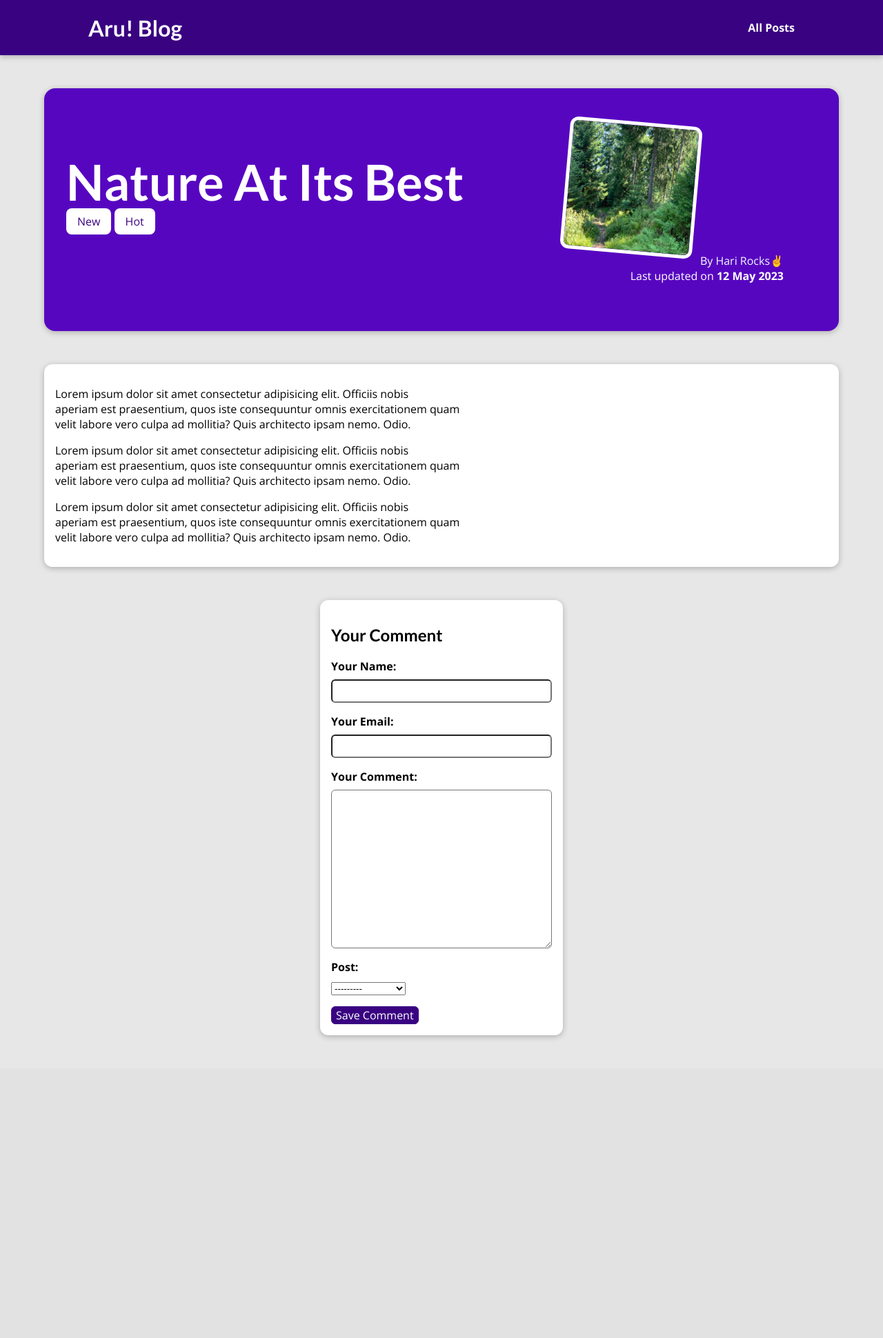
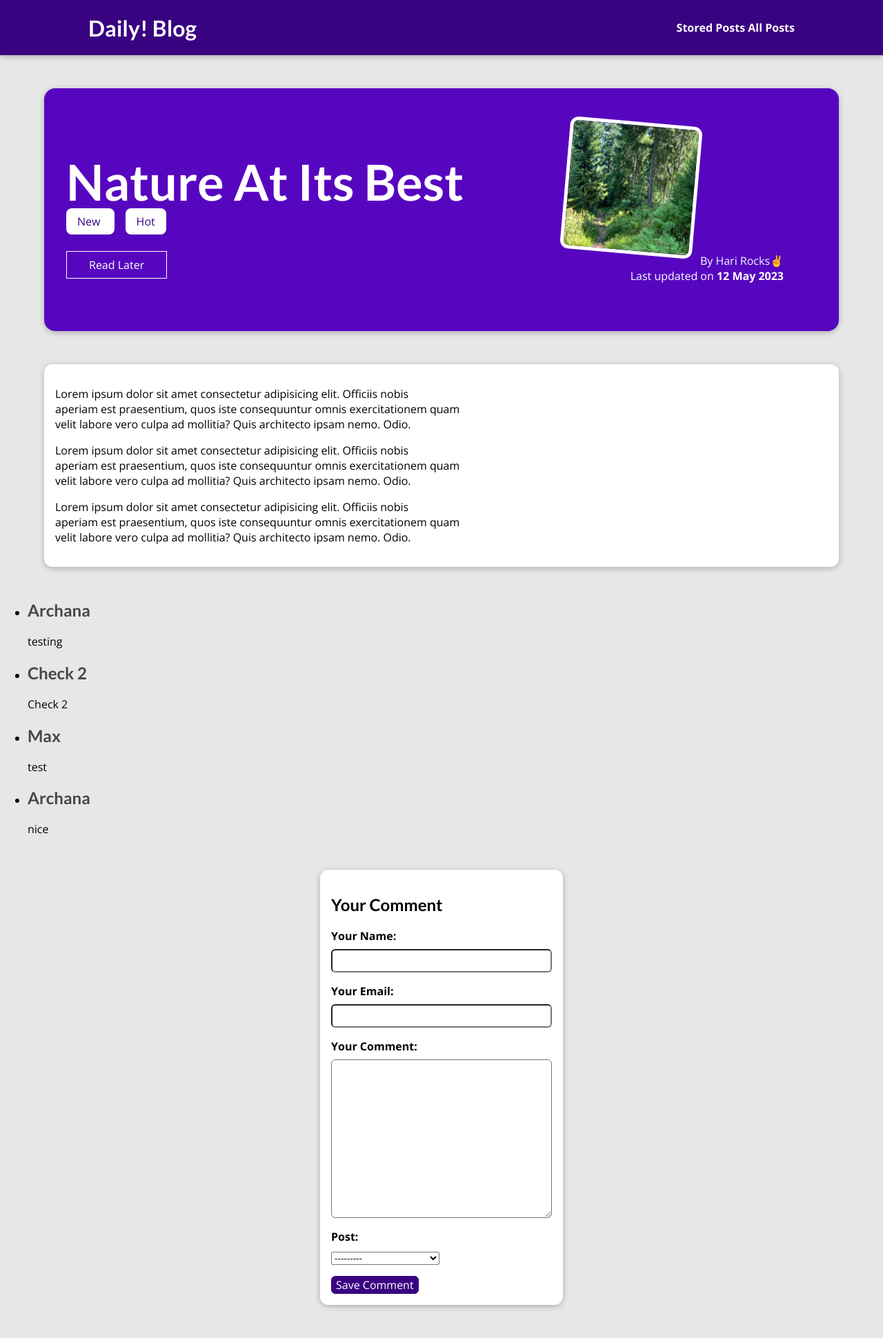
Before and after one commit to ArchanaKumari202068/Blog_Site, a Django app: a page that uses templates/base.html in a window 1280 px wide. Shown: the whole page at 69% size. Before the commit the page ends 1505 px from the top, so only its background shows below. Run offline with Django 4.2, Linux system fonts and the light colour scheme; data comes from the database, SQL or seed files in the repository.

Commit message:
added styling on comment form, storing comment & managing the Read Later via Session

```diff
--- a/blog/models.py
+++ b/blog/models.py
@@ -15,11 +15,8 @@
     def full_name(self):
         return f"{self.first_name} {self.last_name}"
 
-
-
     def __str__(self):
         return self.full_name()
-
 
 # Create your models here.
 class Post(models.Model):
@@ -34,8 +31,11 @@
     author = models.ForeignKey(
         Author,on_delete=models.SET_NULL,null=True,related_name="posts")
     # many to many
-    tag = models.ManyToManyField(Tag)
+    tags = models.ManyToManyField(Tag)
 
+
+    def __str__(self):
+        return self.title
 
 class Comment(models.Model):
     user_name = models.CharField(max_length=150)
--- a/blog/static/blog/post-detail.css
+++ b/blog/static/blog/post-detail.css
@@ -76,6 +76,7 @@
     color: #390281;
     padding:0.5rem 1rem;
     border-radius: 8px;
+    margin-right: 1rem;
   }
 
    #comment-form{
@@ -125,3 +126,85 @@
     padding:0.25rem;
     border-radius: 6px;
   }
+
+  .errorlist {
+    list-style:none;
+    margin:0.5rem 0;
+    padding: 0;
+    color: red;
+  }
+
+
+  .invalid label {
+    color: red;
+
+  }
+
+  .invalid input,
+  .invalid textarea {
+    border-color: #d6000b;
+    background-color: #ffe6e7;
+  }
+
+#alert {
+  margin:8rem auto 3rem auto;
+  border: 1px solid #d6000b;
+  background-color: #ffe6e7;
+  padding: 1rem;
+  width:80%;
+  max-width: 35rem;
+}
+
+#alert a{
+  text-decoration: none;
+  border:1px solid #d6000b;
+  background-color: #d6000b;
+  color: white;
+  padding: 0.2rem 1.5rem;
+  border-radius:6px;
+
+
+}
+
+#commment ul {
+  list-style:none;
+  margin: 0;
+  padding: 0;
+
+}
+
+#comment li{
+  margin-bottom:1rem;
+  border-bottom: 2px solid #ccc;
+
+}
+
+#comment li:last-of-type {
+  border-bottom: none;
+
+}
+
+#comments h2 {
+  color:#464646;
+
+}
+#read-later {
+  margin:2rem 0;
+
+}
+#read-later button{
+  background-color: transparent;
+  border:1px solid white;
+  padding:0.5rem 2rem;
+  font:inherit;
+  color: white;
+  cursor: pointer;
+
+}
+#read-later button:hover,
+#read-later buttton:active {
+  background-color: white;
+  color:#390281;
+  border-color: 1px solid #5706c0;
+
+}
--- a/blog/templates/blog/post-detail.html
+++ b/blog/templates/blog/post-detail.html
@@ -13,15 +13,32 @@
 {% endblock  %}
 
 {% block content %}
+{% if comment_form.errors %}
+<div id="alert">
+ <h2>Saving the Comment failed</h2>
+ <p>PLease check the comment form below the post and fix your errors.</p>
+ <a href="#comment-form">Fix!</a>
+</div>
+{% endif %}
+
    <section id="summary">
     <h2>{{post.title}}</h2>
     <div>
-        {% for tag in post_tag %}
-        <span class= "tag"> {{tag.caption}}</span>
+        {% for tag in post_tags %}
+        <span class= "tag"> {{ tag.caption }} </span>
+        {% endfor %}
+    </div>
 
-        {% endfor %}
+    <div id="read-later">
+        <form action="{% url "read-later" %}" method="POST">
+            {% csrf_token %}
+            <input type="hidden" value="{{post.id}}" name="post_id">
+            <button>Read Later</button>
+        </form>
+    </div>
 
-    </div>
+
+
     <article>
         <img src="{{ post.image.url }}" alt="{{ post.title }}"/>
         <adderss> By <a href="mailto:{{ post.author.email_address  }}">{{ post.author }}</a></adderss>
@@ -31,15 +48,29 @@
     </article>
    </section>
 
+
    <main>
     {{ post.content|linebreaks }}
    </main>
 
+   <section id="comments">
+    <ul>
+        {% for comment in comments %}
+        <li>
+            <h2>{{ comment.user_name }}</h2>
+            <p>{{ comment.text|linebreaks }}</p>
+        </li>
+        {% endfor %}
+    </ul>
+   </section>
+
+
    <section id="comment-form">
     <h2>Your Comment</h2>
-    <form >
+    <form action="{% url "post-detail-page" post.slug %}" method= POST>
+        {% csrf_token %}
         {% for form_field in comment_form%}
-        <div class="form-control">
+        <div class="form-control {% if form_field.errors %}invalid{% endif %} ">
             {{ form_field.label_tag }}
             {{ form_field }}
             {{ form_field.errors }}
@@ -48,4 +79,6 @@
         <button>Save Comment</button>
     </form>
     </section>
+
+
 {% endblock  %}
--- a/blog/urls.py
+++ b/blog/urls.py
@@ -7,7 +7,9 @@
     # path("",views.starting_page, name="starting-page"),
     path("",views.StartingPageView.as_view(), name="starting-page"),
     path("posts",views.AllPostView.as_view(), name="posts-page"),
-    path("posts/<slug:slug>", views.SinglePostView.as_view(), name="post-detail-page")
-    # /posts/my-first-post
+    path("posts/<slug:slug>", views.SinglePostView.as_view(), name="post-detail-page"),  # /posts/my-first-post
+    path("read-later",views.ReadLaterView.as_view(), name="read-later")
+
+
 
 ]
--- a/blog/views.py
+++ b/blog/views.py
@@ -3,7 +3,10 @@
 from django.db.models.query import QuerySet
 
 from django.shortcuts import render,get_object_or_404
+from django.http import HttpResponseRedirect
+from django.urls import reverse
 from django.views.generic import ListView,DetailView
+from django.views import View
 
 from .models import Post
 from .forms import CommentForm
@@ -46,14 +49,85 @@
 #         "all_posts": all_posts
 #     })
 
-class SinglePostView(DetailView):
+class SinglePostView(View):
     template_name = "blog/post-detail.html"
     model= Post
-    def get_context_data(self, **kwargs: Any):
-        context = super().get_context_data(**kwargs)
-        context["post_tag"] = self.object.tag.all()
-        context["comment_form"]= CommentForm()
-        return context
+    def get(self,request,slug):
+        post = Post.objects.get(slug=slug)
+        context = {
+            "post":post,
+            "post_tags":post.tags.all,
+            "comment_form": CommentForm(),
+            "comments": post.comments.all().order_by("-id")
+        }
+        return render(request,"blog/post-detail.html", context)
+
+
+    def post(self,request,slug):
+        comment_form = CommentForm(request.POST)
+        post = Post.objects.get(slug=slug)
+
+        if comment_form.is_valid():
+            comment = comment_form.save(commit=False)
+            comment.post = post
+            comment.save()
+            return HttpResponseRedirect(reverse("post-detail-page", args = [slug] ))
+
+        context ={
+            "post":post,
+            "post_tags":post.tags.all(),
+            "comment_form":comment_form,
+            "comments":post.comments.all()
+        }
+        return render(request,"blog/post-detail.html", context)
+
+
+class ReadLaterView(View):
+    def get(self,request):
+        stored_posts = request.session.get("stored_posts")
+
+        context = {}
+
+        if stored_posts is None or len(stored_posts)==0: # if nothing post is available i wanted to show some msg
+            context["posts"] = []
+            context["has_posts"] = False
+        else:
+           #fetch only those post where id of those post stored in the stored_posts
+           posts = Post.objects.filter(id__in=stored_posts)
+           context["posts"] = posts
+           context["has_posts"] = True
+
+        return render(request, "blog/stored-posts.html",context)
+
+
+
+
+    def post(self,request):
+        stored_posts= request.session.get("stored_posts")
+
+        if stored_posts is None:
+            stored_posts =[]
+        post_id =int(request.POST["post_id"])
+
+        if post_id not in stored_posts:
+           stored_posts.append(post_id)
+           request.session["stored_posts"]  = stored_posts
+
+           # getting the stored post from the session & updating that bt not saving the data back into the session thereafter
+
+        return HttpResponseRedirect("/")
+
+
+
+
+
+
+
+    # def get_context_data(self, **kwargs: Any):
+    #     context = super().get_context_data(**kwargs)
+    #     context["post_tag"] = self.object.tag.all()
+    #     context["comment_form"]= CommentForm()
+    #     return context
 
 
 # def post_details(request, slug):
--- a/templates/base.html
+++ b/templates/base.html
@@ -13,8 +13,9 @@
 </head>
 <body>
     <header id="main-navigation">
-        <h1><a  href="{% url "starting-page" %}">Aru! Blog</a></h1>
+        <h1><a  href="{% url "starting-page" %}">Daily! Blog</a></h1>
         <nav>
+            <a href="{% url "read-later" %}">Stored Posts</a>
             <a href="{% url "posts-page" %}">All Posts</a>
         </nav>
     </header>
```
Also changed, not shown: blog/admin.py (+6 -2 lines), blog/templates/blog/stored-posts.html (added, +21 -0 lines), blog/migrations/0004_rename_tag_post_tags.py (added), db.sqlite3.
